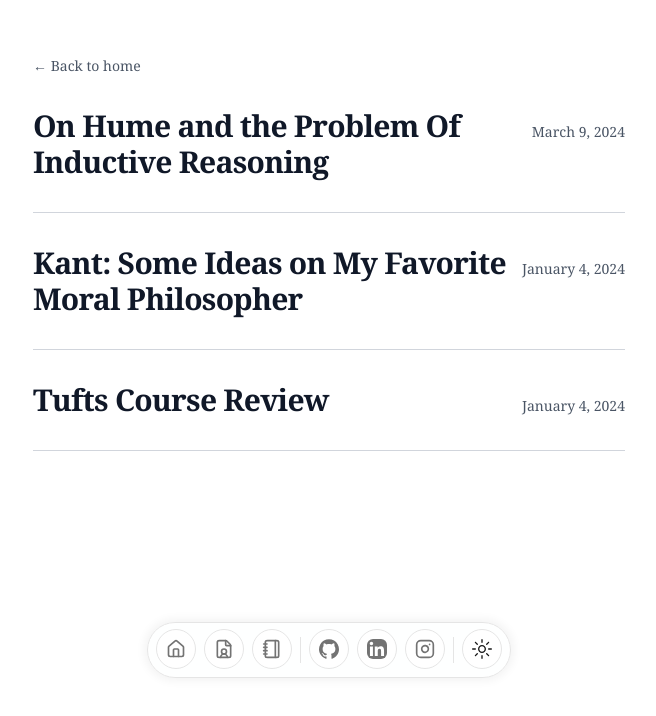
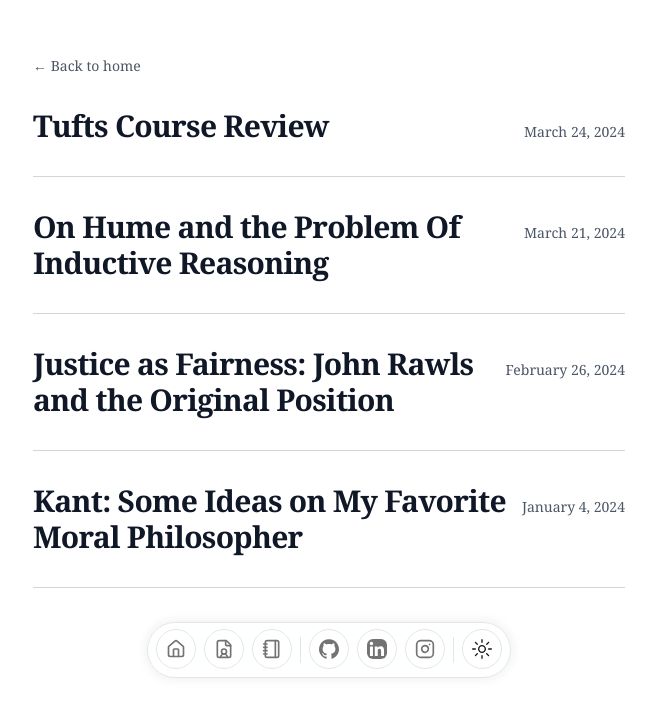
Before and after one commit to AndrewBacigalupi/andrew-bacigalupi-dot-com, a Next.js app: page /thoughts in a window 1280 px wide. Shown: the part 106-822 px from the top of the page, without its empty margins (311-967 px from the left). Built offline with nearby package versions, Linux system fonts and the light colour scheme.

Commit message:
Updated blog

```diff
--- a/src/app/page.tsx
+++ b/src/app/page.tsx
@@ -52,7 +52,7 @@ export default function Page() {
           </div>
           <div>
             <p className="mt-6 prose max-w-full text-pretty font-sans leading-relaxed dark:prose-invert text-md">
-              I like to share my thoughts <a className="text-blue-300 hover:text-blue-100" href="/thoughts">here</a>.
+              I like to share my writing and thoughts <a className="text-blue-300 hover:text-blue-100" href="/thoughts">here</a>.
             </p>
           </div>
         </BlurFade>
--- a/src/data/blog.ts
+++ b/src/data/blog.ts
@@ -64,13 +64,12 @@ outcomes of an action are the most important when reasoning about its morality.
  believe that the first form of Kant’s categorical imperative survives these
  objections and is, in general, an incredibly accurate way to evaluate the
  morality of our actions.
-
- Thanks for reading!`,
+ `,
   },
 {
     slug: "hume-enquiry",
     title: "On Hume and the Problem Of Inductive Reasoning",
-    date: "2024-03-09",
+    date: "2024-03-21",
     content: `In the hopes of clarifying his empiricist philosophy and expanding on the
     work of John Locke, David Hume published An Enquiry Concerning Human Understanding
     in 1748. I will present Hume’s distinction between relations of ideas and
@@ -102,12 +101,12 @@ If this premise regarding the contingency of our belief in matters of fact is ac
 
 Hume isn’t as much skeptically declaring that scientific and probabilistic endeavors are meaningless or illegitimized because of their dependence on induction. He is offering the idea that they are inherently limited by the nature of their formation. It is not a problem that these schools of thought are not grounded in logical demonstration and rational justification—how could they be? We exist in a world that doesn’t tell us its secrets, meaning we are left to question it and figure out how it works through nothing more than observation. Hume references the fact that we discovered the functionality of our limbs and were able to sufficiently use them long before knowledge of the underlying biology was established. It is through this inductive abstraction that we have developed all of our understanding of the world, and we would be nowhere, maybe not even still alive, without it.
 
-There is a natural desire to understand specific relationships in the world with complete certainty, but that desire misinterprets the scope of every matter of fact: it could very well be otherwise. Hume’s psychological conclusion regarding the problem of induction leaves many unsatisfied in terms of skeptical worries, lacking trust towards this mysterious, natural propensity. I think that his conclusions can be furthered by emphasizing a pragmatic surrender of the necessity and possibility of absolute reason regarding matters of fact. What are we to do other than make use of the experience available to us? If what we glean from his arguments is that all forms of prediction are incapable of being rationally justified, then he is correct that denigrating what seems to be the best method among them is unproductive. Choosing optimally, as in Bayesian reasoning, is not completely misguided on the basis that its inductive nature is logically circular. In rationalizing our inductive nature, Hume argues that we do it because it is natural, and I add that it is simply the best we as humans can do. In this way, our unjustified but natural conclusions regarding matters of fact are all we can come to have and all we need to exist. `,
+dThere is a natural desire to understand specific relationships in the world with complete certainty, but that desire misinterprets the scope of every matter of fact: it could very well be otherwise. Hume’s psychological conclusion regarding the problem of induction leaves many unsatisfied in terms of skeptical worries, lacking trust towards this mysterious, natural propensity. I think that his conclusions can be furthered by emphasizing a pragmatic surrender of the necessity and possibility of absolute reason regarding matters of fact. What are we to do other than make use of the experience available to us? If what we glean from his arguments is that all forms of prediction are incapable of being rationally justified, then he is correct that denigrating what seems to be the best method among them is unproductive. Choosing optimally, as in Bayesian reasoning, is not completely misguided on the basis that its inductive nature is logically circular. In rationalizing our inductive nature, Hume argues that we do it because it is natural, and I add that it is simply the best we as humans can do. In this way, our unjustified but natural conclusions regarding matters of fact are all we can come to have and all we need to exist. `,
   },
 {
     slug: "tufts-courses",
     title: "Tufts Course Review",
-    date: "2024-01-04",
+    date: "2024-03-24",
     content: `# My Coursework
 
 ## Freshman Year
@@ -152,4 +151,35 @@ Plan to take lots of statistics, computing, and math courses.
 `,
   },
 
+  {
+    slug: "john-rawls",
+    title: "Justice as Fairness: John Rawls and the Original Position",
+    date: "2024-02-26",
+    content: `
+*Written in May 2025*
+
+A largely influential notion in political philosophy is that of a social contract, the idea that members of a society have an agreement, even covenant, with their fellow members to uphold certain rules and norms for the common good. The work and ideas of John Rawls, one of the most famous political philosophers in the 20th century, centered around the idea of constructing a just society through some sort of contract. To different thinkers, the idea of justice has been associated with internal harmony, general equality, and the distribution of what is deserved. To Rawls, justice is importantly built upon fairness.
+
+Rawls believed that bindings to social contracts drawn up by the original founders of a society could easily become obsolete or unjust, so there must exist some dynamic solution that would persist as an up-to-date agreement between members of a society. Rawls presents his version of a hypothetical contract as one that must be unanimously agreed upon, recognized to be serious and perpetual by all parties, and contain a foundational level of fairness. For example, anything that favors someone over another on the basis of something they don’t deserve, which to Rawls included biological traits, upbringing, talent, or other luck-based blessings, is simply unfair. These factors must be discarded when building a conception of a just society.
+
+Rawls begins his societal contract built on justice as fairness by constructing what he calls the Original Position. The Original Position is not, Rawls makes clear, a legitimate or historical circumstance, but merely a hypothetical situation in which the rules and contract of a just society can be found. Behind a “veil of ignorance,” those in the Original Position have no knowledge of their personal identity, abilities, or status. The blind are then simply asked to define a society in which they will live. It becomes clear, through this scenario, that people will choose rules that lend themselves to equality and fairness, as any rule that strongly favors a particular group could easily disfavor whomever they become. Rawls assumes the participants are rational and self-interested, concerned only with efficiently maximizing their own well-being. Rawls also thinks that as this contract is perpetual, these rational, self-interested agents will make decisions according to a maximin principle, one that focuses on minimizing bad outcomes and cutting losses rather than choosing the best possible best-case scenario.
+
+Rawls specifically requires these constraints because his justice as fairness is only achieved with these logical assumptions. The veil ensures fairness, while self-interest and rationality motivate agents to build a contract everyone can trust. Without these constraints, those in the Original Position will favor unjust rules. The understanding that each could potentially be the worst off is what makes Rawls’ contract uniquely fair. It leads to potentially the most impressive conclusion among moral theory and especially in social contract theory: each will simply act in their own self-interest and that, in itself, will create a just society.
+
+Two main principles arise from Rawls’ Original Position: the Liberty Principle and the Difference Principle. Mostly occurring as a result of an application of the maximin principle, both the Liberty Principle and the Difference Principle are means of cutting losses, something Rawls posits rational agents in the Original Position will favor. According to the Liberty Principle, if you didn’t know what kind of person you would be in society, it is logical that you would want to avoid being someone with limited political liberty, so favoring a society with freedom of speech, press, religion, and political opportunity is the best way to do just that. The Difference Principle is one of the strongest forms of the maximin principle in that it says that these rational agents will choose to have any inequality benefit the least advantaged. Here, Rawls, and those in the Original Position, are acknowledging that some inequality may be natural (exploitation of workers in a free market that encourages innovation), but this inequality, even if it produces overall good for the society, is simply unjust. Any institution that produces “good” at the expense of others would never be condoned by a group of people in the Original Position who may become those most harmed. In this way, moral concepts like the maximization of utility are not a result of Rawls’ theory, because net good is not his meaning of justice.
+
+One of the most popular objections to Rawls’ Original Position, and especially the veil of ignorance, is that it undermines personal liberty and prioritizes a fair distribution of resources, which critics like Robert Nozick do not believe is a just, or deserving, distribution. This libertarian argument is often made by advocates of completely free markets, people who consider productive property rights (to assets or resources that generate value) to be a part of basic, individual liberties like free speech. If Rawls claims to support the Liberty Principle, then the fact that the Difference Principle and the Original Position propose redistribution of resources for the benefit of the worst off contradicts this individual right of property. Nozick believed that structures designed to help the worse-off at the expense of the better-off, such as excess taxation for the rich, violated the liberty of the rich. As the two principles contradict each other, objectors argue, the Original Position cannot be a productive way to construct a social contract.
+
+To me, this objection doesn’t appreciate the Original Position in its entirety. The idea is that it forces you to consider inequalities as if you were the victim, and whether or not you would allow this inequality to persist if there was a chance you would be harmed by it. Just the fact that someone believes their property to be deserved because they earned it does not discount Rawls’ proposal that true justice is in the fair distribution of goods. A redistribution may actually be the most just way to govern, even if it goes against the dominant norms in current society. Rawls would claim that property rights are not necessarily an inherent personal liberty at all, but rather a function of society. To go further, I think Rawls would argue that absolute productive property rights easily result in inequality or abuse of power or resources, which can struggle to be argued as just or legitimately considerate of the goal of a fair society. It may be difficult for us to internalize this impartial fairness that resides within the Original Position and it may be hard to stomach what we believe to be our rights as members in a generally libertarian society, but that does not necessarily imply that this hypothetical conception of justice is not true.
+
+However, Nozick’s argument does seem to object to the plausibility of this theory in terms of its institution. The hypothetical nature of the Original Position may just be too idealistic. While it is logical for people to endorse limits on property rights when imagining themselves in any position, it is harder to ensure that, once inequalities emerge, the advantaged members of society would be able to consistently support institutions that only benefit the worst-off and give up private property rights. The system that was fair under the veil may not seem so after it’s lifted, and this could lead to political instability.
+
+John Rawls presents the Original Position as a truly fair manner in which a social contract could be created, ensuring lucky qualities that no one deserves are kept out of the process to maintain impartiality. Several principles, including the maximin principle (prioritizing risk avoidance), the Liberty Principle (securing basic rights and freedoms), and the Difference Principle (allowing only inequalities that benefit everyone, especially the worst-off) emerge from the considerations of these rational, self-interested, and veiled agents in the Original Position. Importantly, Rawls argues, these agents will construct a fair, and therefore just, society with institutions of distributive justice, rather than on desert or what maximizes overall utility. An objection from Nozick argues that productive property rights are basic liberties, meaning the Difference Principle contradicts the Liberty Principle. However, it follows from the inherent fairness of the Original Position that rational, self-interested agents will select distributive justice. The fact that some of us, when considering our own luck and favor, hold on to our property rights is a practical obstacle but does not imply that distributive justice is not what is most fair.
+
+
+
+`,
+  },
+
+
 ];
```
